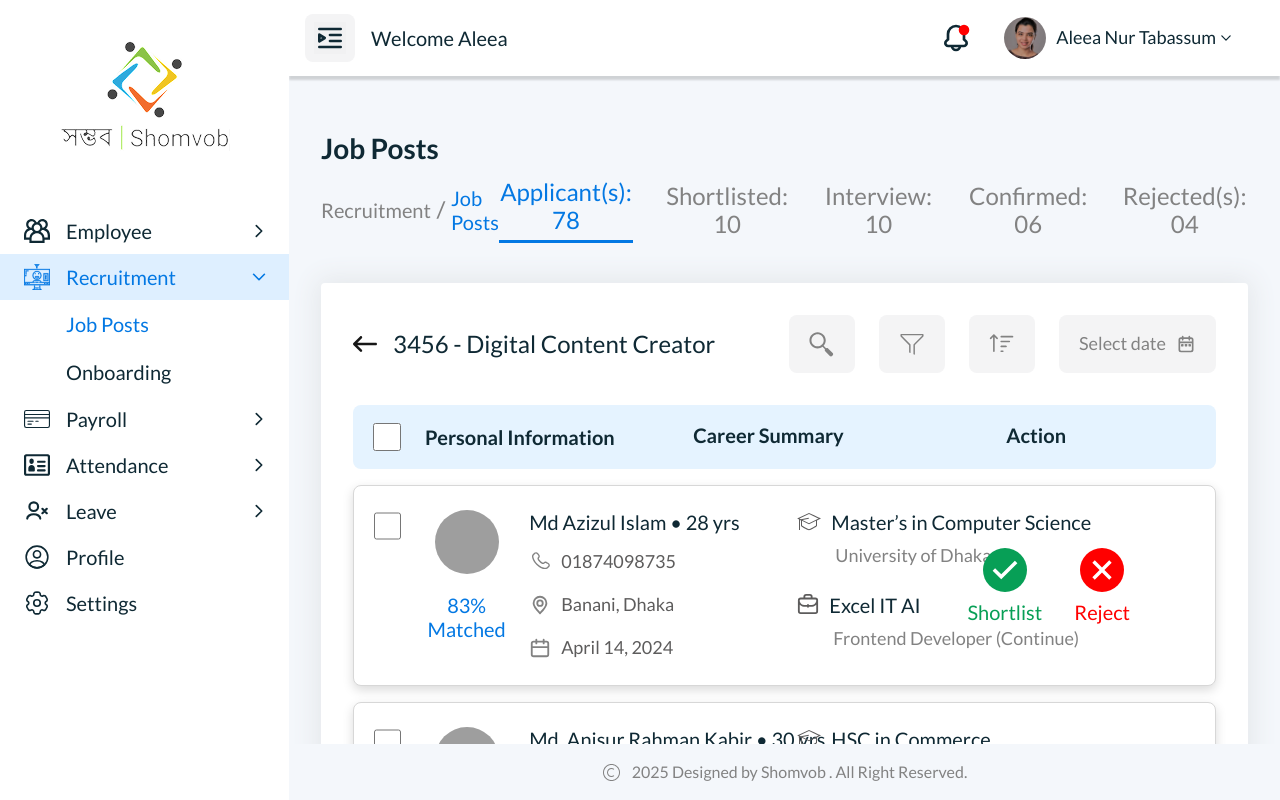
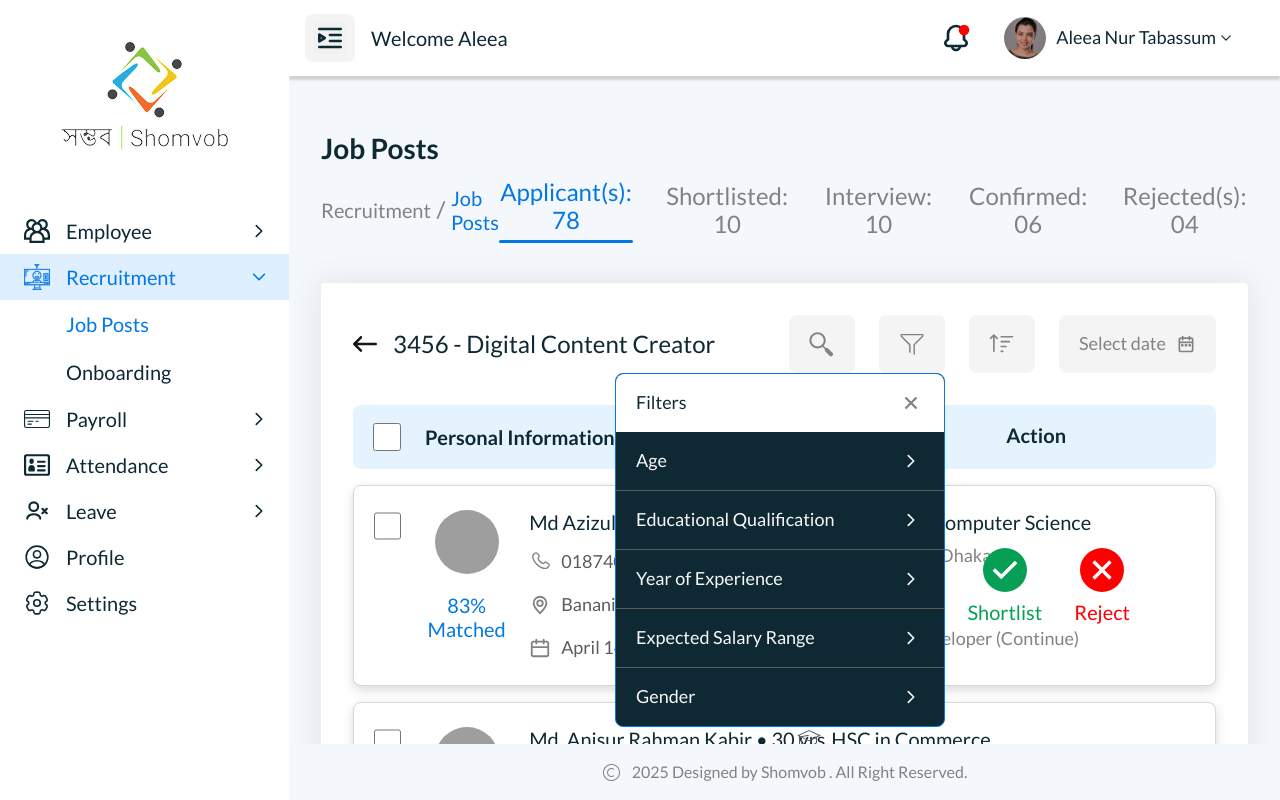
Before and after one commit to Zayed-Fahim/shomvob-assessment, a Next.js app: page /recruitment/job-posts in a window 1280 px wide. Both pictures are taken after a click on the button 912 px from the left and 344 px from the top of the page. Built offline with nearby package versions, Linux system fonts and the light colour scheme; grey boxes are pictures that could not be loaded.

Commit message:
style(filter): filter age range slider design done
Signed-off-by: Zayed-Fahim <zayedfahim33.cse@gmail.com>

```diff
--- /dev/null
+++ b/src/components/molecules/FilterItem.tsx
@@ -0,0 +1,49 @@
+import { ArrowRight } from '@/constants';
+import { cn } from '@/utils';
+import { RangeSlider } from './RangeSlider';
+
+interface FilterItemProps {
+  label: string;
+  isLastItem?: boolean;
+  isActive: boolean;
+  toggleFilterItem: (label: string) => void;
+  showRangeSlider?: boolean;
+}
+
+export const FilterItem: React.FC<FilterItemProps> = ({
+  isLastItem,
+  label,
+  isActive,
+  toggleFilterItem,
+  showRangeSlider
+}) => {
+  return (
+    <div className="w-full">
+      <div
+        className={cn(
+          'flex justify-between items-center py-4 px-5 text-[#F8F8F8] cursor-pointer hover:bg-[#1A3A4A]',
+          !isLastItem && 'border-b border-[#5D5C5C]',
+          isLastItem && 'hover:rounded-bl-lg hover:rounded-br-lg',
+          isActive && showRangeSlider && 'border-none'
+        )}
+        onClick={() => toggleFilterItem(label)}
+      >
+        <p className="text-[18px] leading-[120%] font-[500]">{label}</p>
+        <ArrowRight className="h-[26px] w-[26px]" />
+      </div>
+      {isActive && showRangeSlider && (
+        <div className="pl-5 pr-[26px] py-4">
+          <RangeSlider
+            minValue={0}
+            maxValue={50}
+            step={1}
+            initialMin={0}
+            initialMax={50}
+            minGap={2}
+            onChange={(range) => console.log('Selected Age Range:', range)}
+          />
+        </div>
+      )}
+    </div>
+  );
+};
--- /dev/null
+++ b/src/components/molecules/RangeSlider.tsx
@@ -0,0 +1,154 @@
+'use client';
+import React, { useEffect, useState, useCallback } from 'react';
+
+interface RangeSliderProps {
+  minValue?: number;
+  maxValue?: number;
+  step?: number;
+  initialMin?: number;
+  initialMax?: number;
+  minGap?: number;
+  onChange?: (values: { min: number; max: number }) => void;
+  backgroundColor?: string;
+  rangeColor?: string;
+  thumbColor?: string;
+  trackHeight?: string;
+  className?: string;
+}
+
+export const RangeSlider = ({
+  minValue = 100,
+  maxValue = 10000,
+  step = 100,
+  initialMin = 1000,
+  initialMax = 7000,
+  minGap = 500,
+  onChange = () => {},
+  backgroundColor = 'bg-[#d7d7d7]',
+  rangeColor = 'bg-white',
+  thumbColor = 'bg-[#828282]',
+  trackHeight = 'h-[3px]',
+  className = ''
+}: RangeSliderProps) => {
+  const [minPrice, setMinPrice] = useState(initialMin);
+  const [maxPrice, setMaxPrice] = useState(initialMax);
+  const [minThumb, setMinThumb] = useState(0);
+  const [maxThumb, setMaxThumb] = useState(0);
+
+  // Update thumb positions
+  const calculateThumbs = useCallback(() => {
+    const newMinThumb = ((minPrice - minValue) / (maxValue - minValue)) * 100;
+    const newMaxThumb =
+      100 - ((maxPrice - minValue) / (maxValue - minValue)) * 100;
+
+    setMinThumb(newMinThumb);
+    setMaxThumb(newMaxThumb);
+
+    onChange({ min: minPrice, max: maxPrice });
+  }, [minPrice, maxPrice, minValue, maxValue, onChange]);
+
+  // Min price change
+  const handleMinChange = useCallback(
+    (value: number) => {
+      const newMinPrice = Math.max(
+        minValue,
+        Math.min(value, maxPrice - minGap)
+      );
+      setMinPrice(newMinPrice);
+    },
+    [maxPrice, minValue, minGap]
+  );
+
+  // Max price change
+  const handleMaxChange = useCallback(
+    (value: number) => {
+      const newMaxPrice = Math.min(
+        maxValue,
+        Math.max(value, minPrice + minGap)
+      );
+      setMaxPrice(newMaxPrice);
+    },
+    [minPrice, maxValue, minGap]
+  );
+
+  // Handle input change for sliders
+  const handleMinInputChange = (e: React.ChangeEvent<HTMLInputElement>) => {
+    const value = parseInt(e.target.value);
+    if (!isNaN(value)) handleMinChange(value);
+  };
+
+  const handleMaxInputChange = (e: React.ChangeEvent<HTMLInputElement>) => {
+    const value = parseInt(e.target.value);
+    if (!isNaN(value)) handleMaxChange(value);
+  };
+
+  // Effect to update thumb positions
+  useEffect(() => {
+    calculateThumbs();
+  }, [minPrice, maxPrice, calculateThumbs]);
+
+  return (
+    <div className={`relative w-full ${className}`}>
+      <div className="relative">
+        {/* Hidden Range Inputs */}
+        <input
+          type="range"
+          step={step}
+          min={minValue}
+          max={maxValue}
+          value={minPrice}
+          onChange={handleMinInputChange}
+          className="absolute pointer-events-none appearance-none z-20 w-full opacity-0 cursor-pointer"
+        />
+        <input
+          type="range"
+          step={step}
+          min={minValue}
+          max={maxValue}
+          value={maxPrice}
+          onChange={handleMaxInputChange}
+          className="absolute pointer-events-none appearance-none z-20 w-full opacity-0 cursor-pointer"
+        />
+
+        {/* Track & Range */}
+        <div className={`relative ${trackHeight}`}>
+          <div
+            className={`absolute left-0 right-0 top-0 bottom-0 rounded-md ${backgroundColor}`}
+          />
+          <div
+            className={`absolute top-0 bottom-0 rounded-md ${rangeColor}`}
+            style={{ left: `${minThumb}%`, right: `${maxThumb}%` }}
+          />
+        </div>
+
+        {/* Thumb Controls */}
+        <div
+          className={`absolute z-30 w-5 h-5 border-2 border-[#828282] bg-[#FFFFFF] ${thumbColor} rounded-full -mt-3 cursor-pointer`}
+          style={{ left: `${minThumb}%`, transform: 'translateX(-50%)' }}
+        />
+        <div
+          className={`absolute z-30 w-5 h-5 border-2 border-[#828282] bg-[#FFFFFF] ${thumbColor} rounded-full -mt-3 cursor-pointer`}
+          style={{ right: `${maxThumb}%`, transform: 'translateX(50%)' }}
+        />
+      </div>
+
+      {/* Min & Max Input Fields */}
+      <div className="flex justify-between items-center pt-5">
+        <input
+          type="text"
+          maxLength={5}
+          value={minPrice}
+          onChange={handleMinInputChange}
+          className="pl-[10px] pt-[5px] pb-[6px] border border-[#d7d7d7] rounded-lg w-20 text-left focus:outline-none focus:ring-0 text-base font-[400] leading-[120%] text-[#F8F8F8]"
+        />
+        <input
+          type="text"
+          maxLength={5}
+          value={maxPrice}
+          onChange={handleMaxInputChange}
+          className="pl-[10px] pt-[5px] pb-[6px] border border-[#d7d7d7] rounded-lg w-20 text-left focus:outline-none focus:ring-0 text-base font-[400] leading-[120%] text-[#F8F8F8]"
+        />
+      </div>
+    </div>
+  );
+};
--- a/src/components/molecules/Tabs.tsx
+++ b/src/components/molecules/Tabs.tsx
@@ -37,7 +37,7 @@ export const Tabs: React.FC<TabsProps> = ({
               {tab.label}: {tab.count <= 9 ? `0${tab.count}` : tab.count}
             </Button>
             {activeTab === index && (
-              <div className="h-[3px] w-full bg-[#0378E3]" />
+              <div className="h-[3px] w-full bg-[#0378E3] rounded-full" />
             )}
           </div>
         ))}
--- a/src/components/molecules/index.ts
+++ b/src/components/molecules/index.ts
@@ -3,3 +3,5 @@ export * from './ApplicantListHeader';
 export * from './Breadcumb';
 export * from './Tabs';
 export * from './Profile';
+export * from './FilterItem';
+export * from './RangeSlider';
--- /dev/null
+++ b/src/components/organisms/ApplicantFilter.tsx
@@ -0,0 +1,62 @@
+'use client';
+import { Button } from '@/components/atoms';
+import { Cross, Filter } from '@/constants';
+import { useState } from 'react';
+import { FilterItem } from '../molecules';
+
+export const ApplicantFilter = () => {
+  const [isOpen, setIsOpen] = useState(false);
+  const [activeFilter, setActiveFilter] = useState<string | null>(null);
+
+  const toggleFilter = () => {
+    setIsOpen(!isOpen);
+  };
+
+  const toggleFilterItem = (label: string) => {
+    setActiveFilter(activeFilter === label ? null : label);
+  };
+
+  const filterOptions = [
+    { label: 'Age', type: 'range' },
+    { label: 'Educational Qualification', type: 'normal' },
+    { label: 'Year of Experience', type: 'normal' },
+    { label: 'Expected Salary Range', type: 'range' },
+    { label: 'Gender', type: 'normal' }
+  ];
+
+  return (
+    <div className="relative">
+      <Button
+        onClick={toggleFilter}
+        className="px-5 py-4 bg-[#F4F4F5] rounded-lg flex items-center gap-x-2 cursor-pointer"
+      >
+        <Filter className="h-[26px] w-[26px] text-[#828282]" />
+      </Button>
+
+      {isOpen && (
+        <div className="absolute right-0 bg-[#0F2934] border border-[#0378E3] rounded-lg w-[330px] z-50">
+          <div className="flex justify-between items-center py-4 px-5 bg-white rounded-tl-lg rounded-tr-lg">
+            <p className="text-[18px] text-[#0F2934] leading-[120%] font-[500]">
+              Filters
+            </p>
+            <Cross
+              className="h-[26px] w-[26px] text-[#828282] cursor-pointer"
+              onClick={toggleFilter}
+            />
+          </div>
+
+          {filterOptions.map((option, index) => (
+            <FilterItem
+              key={index}
+              label={option.label}
+              isLastItem={index === filterOptions.length - 1}
+              isActive={activeFilter === option.label}
+              toggleFilterItem={toggleFilterItem}
+              showRangeSlider={option.type === 'range'}
+            />
+          ))}
+        </div>
+      )}
+    </div>
+  );
+};
--- a/src/components/organisms/ApplicantList.tsx
+++ b/src/components/organisms/ApplicantList.tsx
@@ -3,9 +3,10 @@ import { candidates } from '@/data';
 import { ApplicantCard, ApplicantListHeader } from '@/components/molecules';
 import { Button, Pagination } from '@/components/atoms';
 import { useState } from 'react';
-import { Back, DatePicker, Filter, Search, Sort } from '@/constants';
+import { Back, DatePicker, Search, Sort } from '@/constants';
 import { cn } from '@/utils';
 import { useRouter } from 'next/navigation';
+import { ApplicantFilter } from '@/components/organisms';
 
 export const ApplicantList = () => {
   const router = useRouter();
@@ -39,9 +40,9 @@ export const ApplicantList = () => {
             <Button className="px-5 py-4 bg-[#F4F4F5] rounded-lg">
               <Search className="h-[26px] w-[26px] text-[#828282]" />
             </Button>
-            <Button className="px-5 py-4 bg-[#F4F4F5] rounded-lg">
-              <Filter className="h-[26px] w-[26px] text-[#828282]" />
-            </Button>
+
+            <ApplicantFilter />
+
             <Button className="px-5 py-4 bg-[#F4F4F5] rounded-lg">
               <Sort className="h-[26px] w-[26px] text-[#828282]" />
             </Button>
--- a/src/components/organisms/index.ts
+++ b/src/components/organisms/index.ts
@@ -1,4 +1,5 @@
 export * from './Header';
+export * from './Footer';
 export * from './Sidebar';
 export * from './ApplicantList';
-export * from './Footer';
+export * from './ApplicantFilter';
--- a/src/styles/globals.css
+++ b/src/styles/globals.css
@@ -22,3 +22,10 @@ body {
   color: var(--foreground);
   font-family: var(--font-lato), Arial, Helvetica, sans-serif;
 }
+
+input[type='range']::-webkit-slider-thumb {
+  pointer-events: all;
+  width: 24px;
+  height: 24px;
+  -webkit-appearance: none;
+}
```
